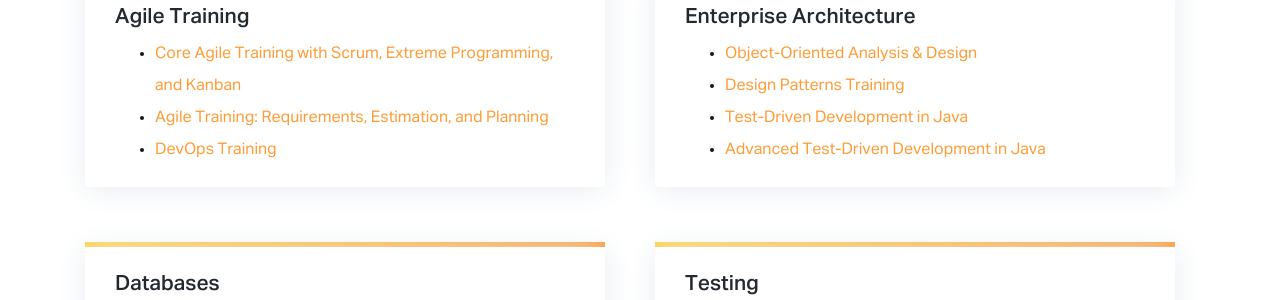
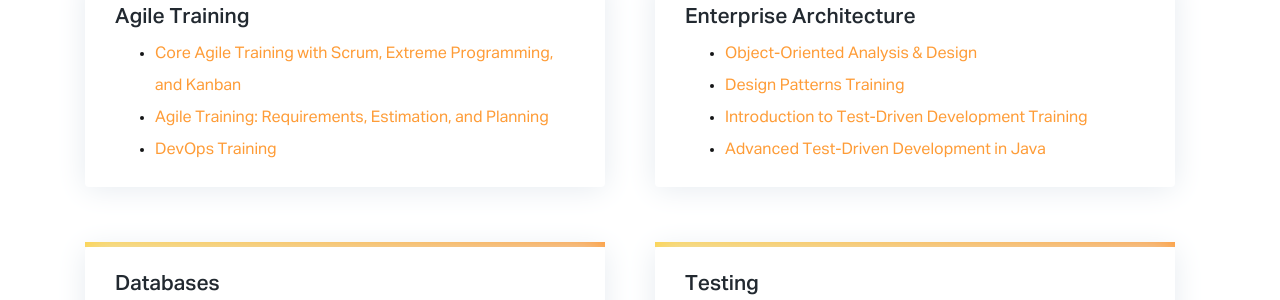
Before and after one commit to orangeandbronze/training-website, a Jekyll site: the page built from all-courses.html, in a window 1280 px wide and 900 px high, scrolled down 778 px. Shown: the part 150-450 px from the top of the window. Built offline with Jekyll 4.4.1, drawn with Linux system fonts in a browser that asks for light colours.

Commit message:
Updated All Courses page.

```diff
--- a/all-courses.html
+++ b/all-courses.html
@@ -125,7 +125,7 @@
                                     <ul>
                                         <li><a href="/enterprise/ooad">Object-Oriented Analysis & Design</a></li>
                                         <li><a href="/enterprise/design-patterns">Design Patterns Training</a></li>
-                                        <li><a href="/enterprise/tdd">Test-Driven Development in Java</a></li>
+                                        <li><a href="/enterprise/tdd">Introduction to Test-Driven Development Training</a></li>
                                         <li><a href="/enterprise/advanced-tdd">Advanced Test-Driven Development in Java</a></li>
                                     </ul>
                                 </p>
```
